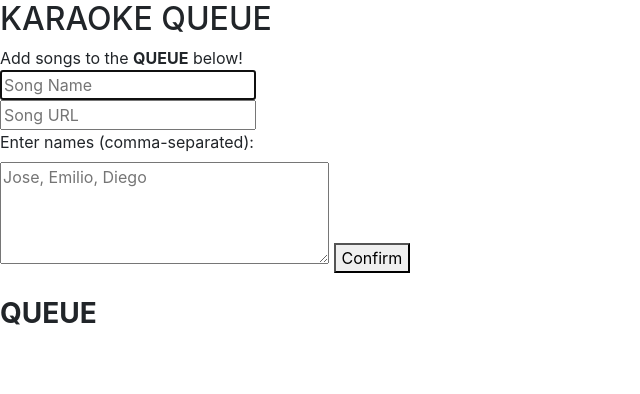
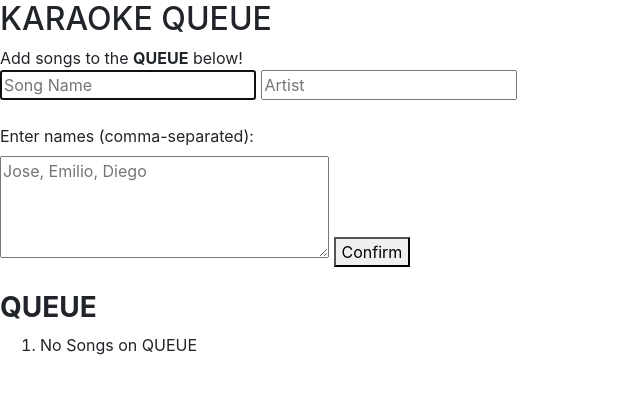
Before and after one commit to Chawiry/KaraokeParty, a Flask app: page /queue in a window 1280 px wide. Shown: the top 394 px of the page, without its empty margins (0-640 px from the left). Run offline with Flask 3, Linux system fonts and the light colour scheme; data that the repository does not hold is empty; some libraries are stand-ins or nearby versions.

Commit message:
fixed issues with previus commit

```diff
--- a/app.py
+++ b/app.py
@@ -87,15 +87,15 @@
 def add_to_queue():
     # Handles POST requests to add song to queue db
     song_name = str(request.form.get("song_name"))
-    song_url = str(request.form.get("song_url"))
+    song_url = ""
+    song_artist = str(request.form.get("song_artist"))
 
-    if not song_url:
-        results = YoutubeSearch(
-            "Embbedable Karaoke " + song_name, max_results=1
-        ).to_dict()
-        print(results[0]["url_suffix"])
-        if results:
-            song_url = results[0]["url_suffix"]
+    results = YoutubeSearch(
+        f"Embbedable Karaoke {song_name} - {song_artist}", max_results=1
+    ).to_dict()
+    print(results[0])
+    if results:
+        song_url = results[0]["url_suffix"]
 
     singers = ", ".join(
         x.strip()
@@ -210,7 +210,7 @@
                     next_singers=row2[Song_queue_indexes["singers"]],
                 )
             else:
-                advance_queue(name)
+                advance_queue(row[Song_queue_indexes["song_id"]])
                 return error_message(
                     title="BAD url for song: " + name,
                     message="removing it from Queue, please add it again with the correct Yotube Link",
--- a/templates/queue.html
+++ b/templates/queue.html
@@ -7,8 +7,10 @@
     <div>
       <form action="{{ url_for('add_to_queue') }}" method="post">
         <input type="text" name="song_name" autocomplete="off" required autofocus placeholder="Song Name">
+        <input type="text" name="song_artist" autocomplete="off" required autofocus placeholder="Artist">
         <br>
-        <input type="url" name="song_url" autocomplete="off" autofocus placeholder="Song URL">
+
+        <!-- <input type="url" name="song_url" autocomplete="off" autofocus placeholder="Song URL"> -->
         <br>
         <label for="names">Enter names (comma-separated):</label><br>
         <textarea name="singers" rows="4" cols="30" placeholder="Jose, Emilio, Diego"></textarea>
@@ -27,8 +29,9 @@
           let list = document.getElementById("songs_List");
           songs.split("*^%").forEach((song) => {    ///*^% is a separator to split without errors
             let li = document.createElement("li");
-            li.textContent = song;
-            li.insertAdjacentHTML("beforeend", "<a class='btn btn-primary' onclick=joinSong()  > TODO-CHANGE Click here To Join Song</a>")
+            song_data = song.split("$%$%");
+            li.textContent = song_data[1];
+            li.insertAdjacentHTML("beforeend", `<br><a class='btn btn-primary' onclick=joinSong(${song_data[0]})  > TODO-CHANGE Click here To Join Song</a>`)
             list.appendChild(li);
           });
         }
@@ -39,11 +42,27 @@
           document.getElementById("songs_List").appendChild(li);
         }
 
-
-        function joinSong(){
-          let name = prompt("what is your name");
-          if name
-        }
+        function joinSong(_song_id){
+            let name = prompt("What is your Name?" + _song_id);
+            if (!name)
+            {
+              alert("Empty name, please enter a correct name!");
+              return;
+            }
+            fetch('/add_singer', {
+              method : "POST",
+              headers : {'Content-Type' : 'application/json'},
+              body : JSON.stringify({song_id: _song_id, new_singer: name})
+            })
+              .then(response => {
+                if(!response.ok) alert("Somethings went wrong")
+                return response.text();
+              })
+              .then(msg => {
+                if (msg) alert(msg);
+                window.location.href = '{{ url_for('queue') }}';
+              });
+          }
       </script>
     </div>
 
```
